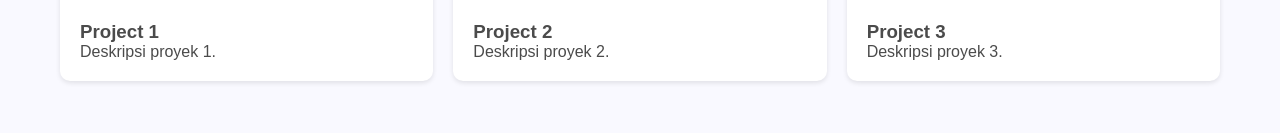
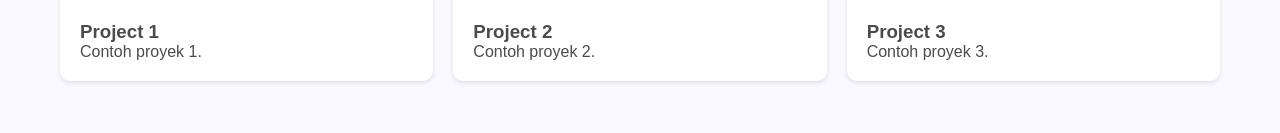
Before and after one commit to farukabdulloh/SecondCodeBootcampEduwork, a plain HTML site: page index.html in a window 1280 px wide. Shown: the part 1027-1160 px from the top of the page. Drawn offline with Linux system fonts and the light colour scheme.

Commit message:
Update index.html

```diff
--- a/index.html
+++ b/index.html
@@ -85,7 +85,7 @@
             />
             <div>
               <h3>Project 1</h3>
-              <p>Deskripsi proyek 1.</p>
+              <p>Contoh proyek 1.</p>
             </div>
           </div>
           <div class="portfolio-item">
@@ -95,7 +95,7 @@
             />
             <div>
               <h3>Project 2</h3>
-              <p>Deskripsi proyek 2.</p>
+              <p>Contoh proyek 2.</p>
             </div>
           </div>
           <div class="portfolio-item">
@@ -105,7 +105,7 @@
             />
             <div>
               <h3>Project 3</h3>
-              <p>Deskripsi proyek 3.</p>
+              <p>Contoh proyek 3.</p>
             </div>
           </div>
         </div>
```
